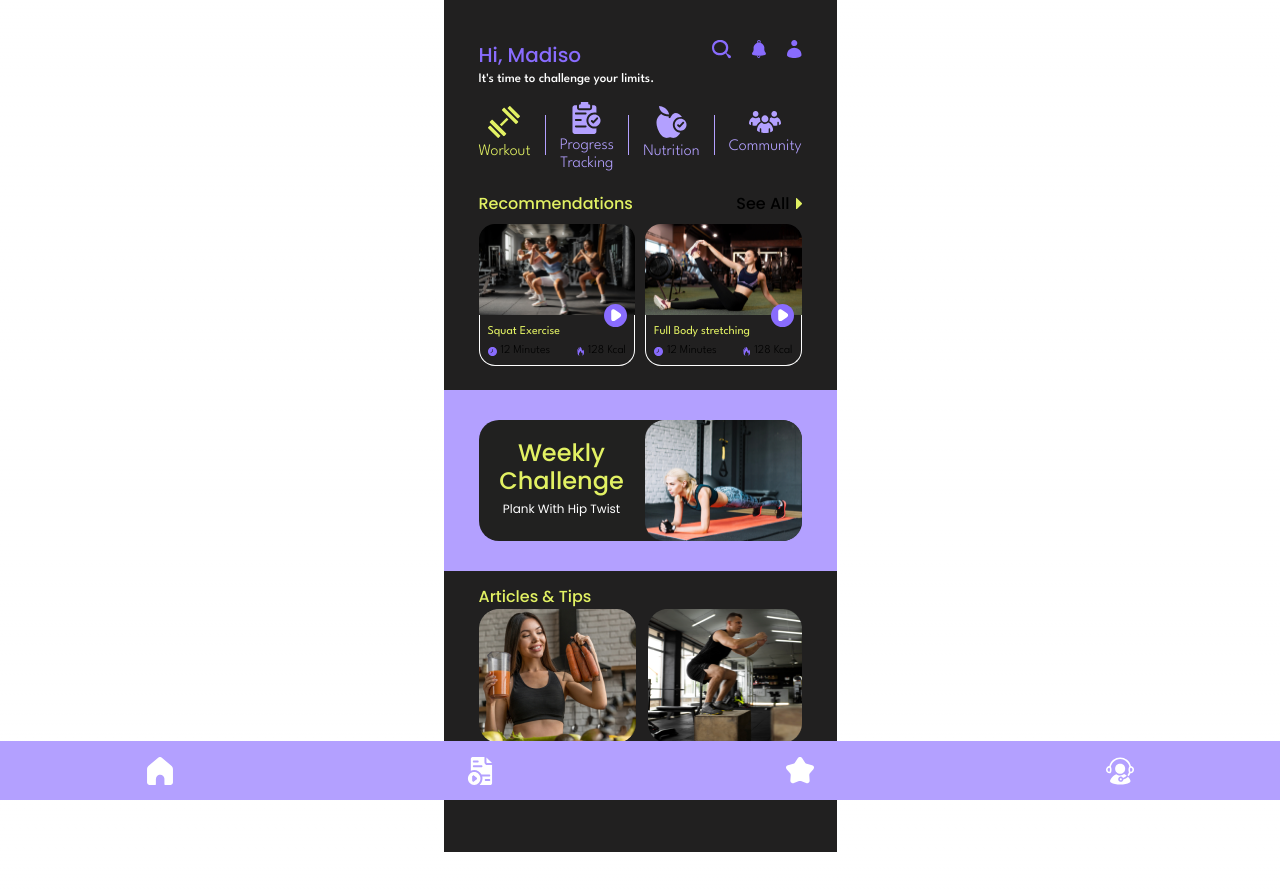
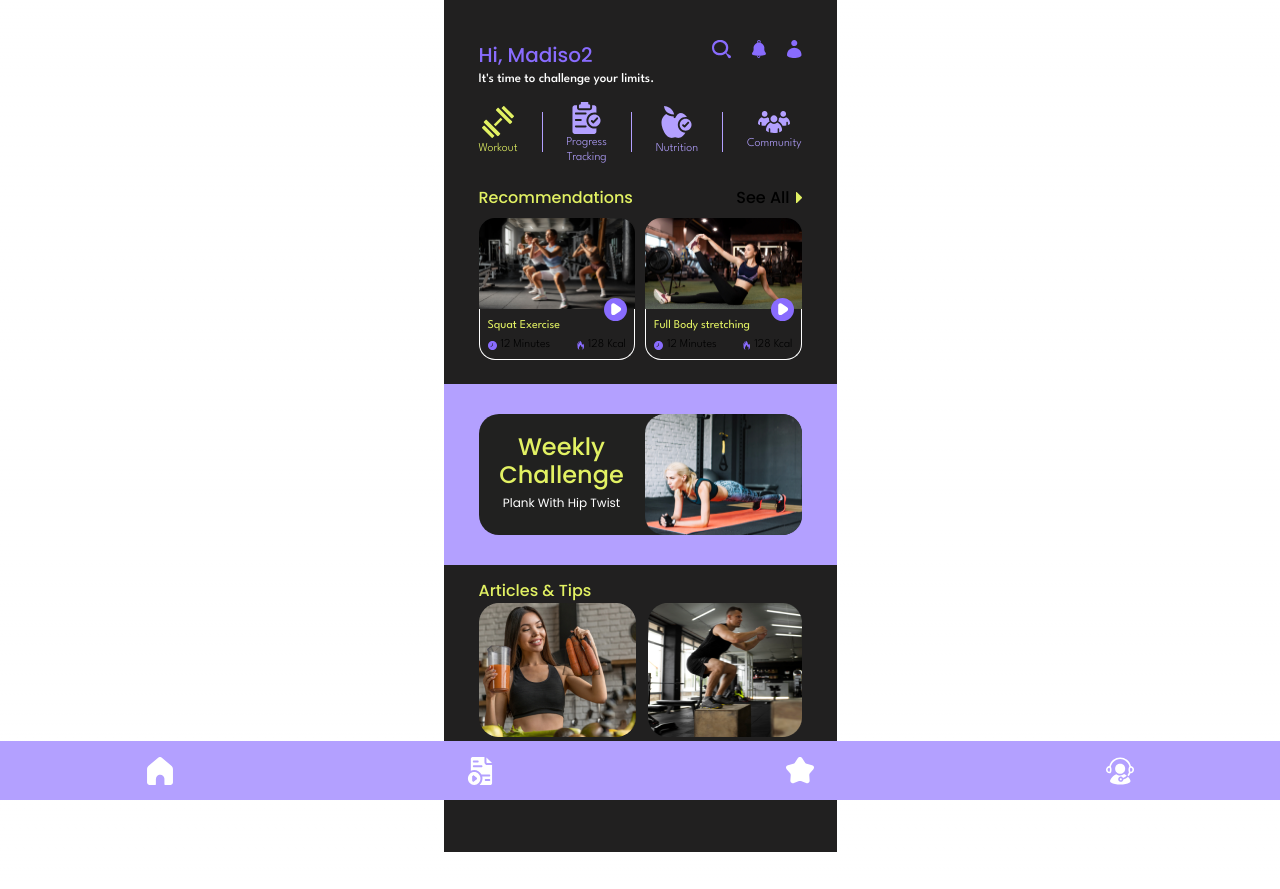
Before and after one commit to hurgyunam/fitness_20240806, a Next.js app: page / in a window 1280 px wide. Built offline with nearby package versions, Linux system fonts and the light colour scheme.

Commit message:
[리팩터링] CommonHeader에 slot 사용 가능하게 수정

```diff
--- a/src/app/(routes)/page.tsx
+++ b/src/app/(routes)/page.tsx
@@ -1,4 +1,5 @@
 import BottomNavigator from "@/components/bottom_navigator";
+import CommonHeader from "@/components/common/CommonHeader";
 import MainArticles from "@/components/index/articles";
 import MainHeader from "@/components/index/header";
 import MainRecommendations from "@/components/index/recommendations";
@@ -9,7 +10,11 @@ import ImageWeeklyChallenge from "@/images/weekly_challenge.png";
 export default function Home() {
   return (
     <main className="bg-[#212020] w-[393px] h-[852px]">
-      <MainHeader nickName="Madiso"/>
+      <CommonHeader>
+        <div className="font-title text-[20px] text-purple">
+          Hi, Madiso2
+        </div>
+      </CommonHeader>
       <MainTopMenu />
       <MainRecommendations />
       <MainWeeklyChallenge image={ImageWeeklyChallenge} title="Plank With Hip Twist" />
--- a/src/app/(routes)/test/page.tsx
+++ /dev/null
@@ -1,12 +0,0 @@
-import MainHeader from "@/components/index/header";
-
-export default function Home() {
-  return (
-    <main className="bg-[#212020] w-[393px] h-[852px] px-[35px]">
-      <MainHeader nickName="Grady"/>
-      <div></div>
-      <div></div>
-      <div></div>
-    </main>
-  );
-}
--- /dev/null
+++ b/src/app/(routes)/workout/page.tsx
@@ -0,0 +1,12 @@
+import MainHeader from "@/components/index/header";
+
+
+
+export default function WorkoutPage() {
+    return (
+        <main className="bg-[#212020] w-[393px] h-[852px]">
+            <MainHeader nickName="Madiso" />
+        </main>
+
+    )
+}
--- /dev/null
+++ b/src/components/common/CommonHeader.tsx
@@ -0,0 +1,25 @@
+import IconSearch from "@/icons/Seach.svg";
+import IconNotification from "@/icons/Notifications.svg";
+import IconUser from "@/icons/User.svg";
+
+export interface CommonHeaderProps {
+  children: React.ReactNode;
+}
+
+export default function CommonHeader({children} : CommonHeaderProps) {
+    return (
+      <div className="px-[35px]">
+        <div className="flex justify-between mt-[40px]">
+          {children}
+          <div className="grid grid-rows-1 grid-flow-col gap-[21px]">
+            <IconSearch />
+            <IconNotification />
+            <IconUser />
+          </div>
+        </div>
+        <div className="font-body text-[13px] text-white">
+          It's time to challenge your limits.
+        </div>
+      </div>
+    );
+}
--- a/src/components/index/topMenu.tsx
+++ b/src/components/index/topMenu.tsx
@@ -7,7 +7,7 @@ import IconCommunity from "@/icons/Community.svg";
 export default function MainTopMenu() {
   return (
     <>
-      <div className="flex justify-between items-center mt-[12px] px-[35px]">
+      <div className="flex justify-between items-center mt-[12px] px-[35px] text-[12px] ">
         <div className="flex flex-col items-center">
           <IconWorkout/>
           <div className="font-body font-light mt-[2px] text-limegreen">Workout</div>
```
